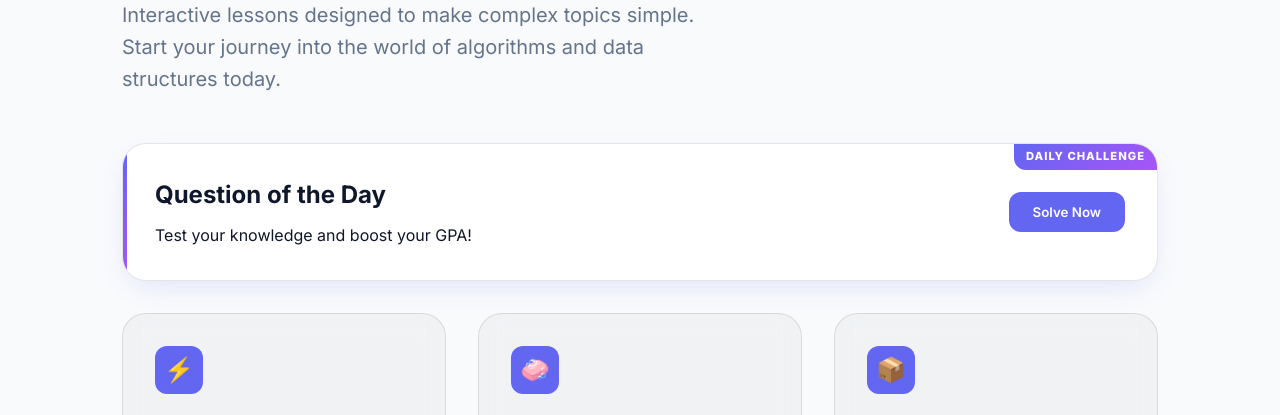
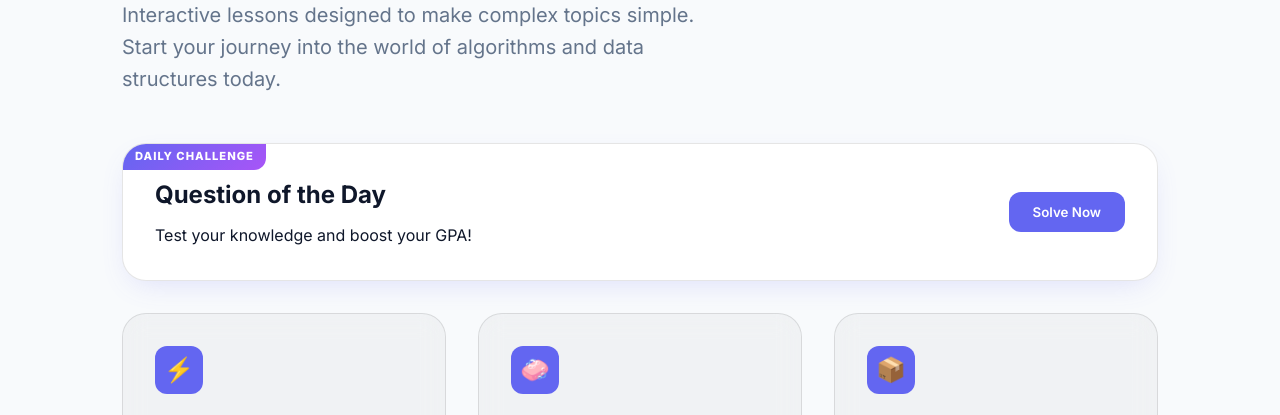
Before and after one commit to whosjorge23/cs-learning, a plain HTML site: page index.html in a window 1280 px wide. Shown: the part 333-748 px from the top of the page. Drawn offline with Linux system fonts and the light colour scheme.

Commit message:
style: remove daily card left-side gradient and reposition daily badge to top-left.

```diff
--- a/style.css
+++ b/style.css
@@ -363,16 +363,6 @@ h1 {
   box-shadow: 0 10px 30px -10px rgba(99, 102, 241, 0.2);
 }
 
-.daily-card::before {
-  content: '';
-  position: absolute;
-  top: 0;
-  left: 0;
-  width: 4px;
-  height: 100%;
-  background: var(--daily-gradient);
-}
-
 [data-theme="dark"] .daily-card {
   background: var(--surface);
   box-shadow: 0 10px 30px -10px rgba(0, 0, 0, 0.5);
@@ -381,11 +371,11 @@ h1 {
 .daily-badge {
   position: absolute;
   top: 0;
-  right: 0;
+  left: 0;
   background: var(--daily-gradient);
   color: white;
   padding: 4px 12px;
-  border-radius: 0 0 0 12px;
+  border-radius: 0 0 12px 0;
   font-size: 0.7rem;
   font-weight: 800;
   letter-spacing: 1px;
```
